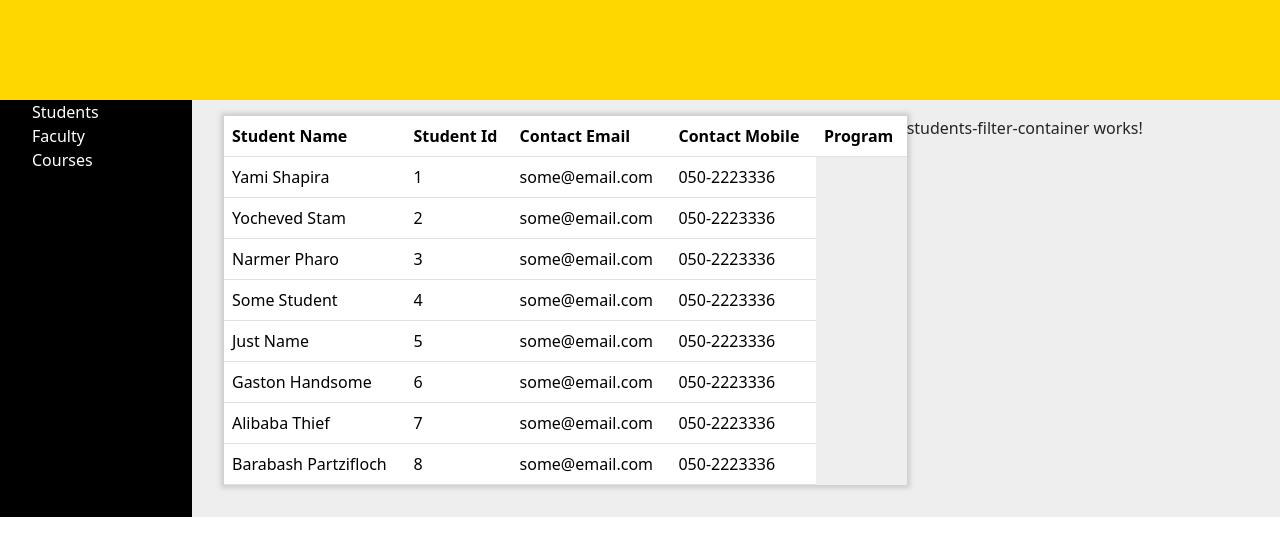
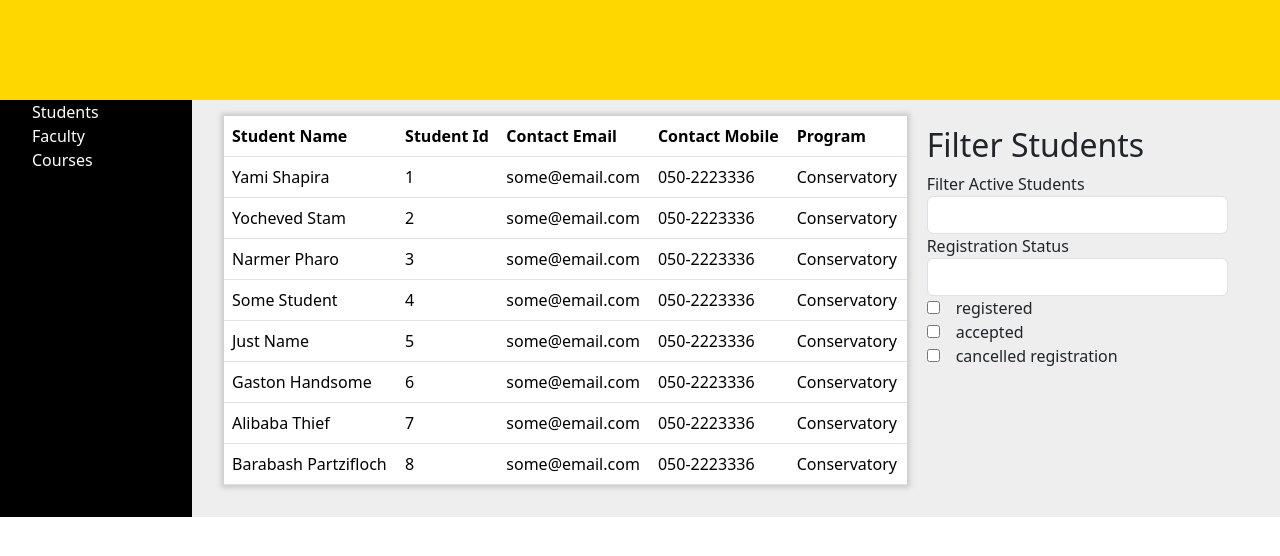
Before and after one commit to shapirab/TrilloClone, an Angular app: page /home/students in a window 1280 px wide. Shown: the top 556 px of the page. Built offline with nearby package versions, Linux system fonts and the light colour scheme.

Commit message:
3/8/23 Fixed bug in the student-filter-container

```diff
--- a/src/app/app.module.ts
+++ b/src/app/app.module.ts
@@ -13,6 +13,7 @@ import { FacultyComponent } from './components/faculty/faculty.component';
 import { CoursesComponent } from './components/courses/courses.component';
 import { StudentsMainComponent } from './components/students-main/students-main.component';
 import { StudentsFilterContainerComponent } from './components/students-filter-container/students-filter-container.component';
+import { FormsModule } from '@angular/forms';
 
 @NgModule({
   declarations: [
@@ -26,11 +27,12 @@ import { StudentsFilterContainerComponent } from './components/students-filter-c
     FacultyComponent,
     CoursesComponent,
     StudentsMainComponent,
-    StudentsFilterContainerComponent,
+    StudentsFilterContainerComponent
   ],
   imports: [
     BrowserModule,
-    AppRoutingModule
+    AppRoutingModule,
+    FormsModule
   ],
   providers: [],
   bootstrap: [AppComponent]
--- a/src/app/components/students-filter-container/students-filter-container.component.css
+++ b/src/app/components/students-filter-container/students-filter-container.component.css
@@ -0,0 +1,3 @@
+.student-filter-container{
+  padding: 10px 20px;
+}
--- a/src/app/components/students-filter-container/students-filter-container.component.html
+++ b/src/app/components/students-filter-container/students-filter-container.component.html
@@ -1 +1,25 @@
-<p>students-filter-container works!</p>
+<div class="student-filter-container">
+  <h2>Filter Students</h2>
+  <form #filterForm="ngForm" (ngSubmit)="onFilter(filterForm.value)">
+    <div class="form-group">
+      <label for="activeStudents">Filter Active Students</label>
+      <select class="form-control" ngModel name="activeStudents" id="activeStudents">
+        <option
+          *ngFor="let activityFilter of activeStudentsFilter" [value]="activityFilter.id">
+          {{activityFilter.name}}
+        </option>
+      </select>
+      <div class="form-group">
+        <label for="registrationStatus">Registration Status</label>
+        <input type="text" class="form-control" name="selectedRgistrationStatuses"
+        [(ngModel)]="registrationStatusesLine" >
+
+        <div *ngFor="let registrationStatus of registrationStatusList">
+          <input type="checkbox" class="form-check-inline" [value]="registrationStatus"
+              (change)="getSelectedRegistrationValue(registrationStatus)"/>
+            <span>{{registrationStatus.name}}</span>
+      </div>
+      </div>
+    </div>
+  </form>
+</div>
--- a/src/app/components/students-filter-container/students-filter-container.component.ts
+++ b/src/app/components/students-filter-container/students-filter-container.component.ts
@@ -1,4 +1,5 @@
 import { Component, OnInit } from '@angular/core';
+import { RegistrationStatus } from 'src/app/models/registrationStatus';
 
 @Component({
   selector: 'app-students-filter-container',
@@ -6,10 +7,62 @@ import { Component, OnInit } from '@angular/core';
   styleUrls: ['./students-filter-container.component.css']
 })
 export class StudentsFilterContainerComponent implements OnInit {
+  registrationStatusesLine: string = "";
 
-  constructor() { }
+  activeStudentsFilter = [
+    { id: 1, name: 'active'},
+    { id: 2, name: 'not active'}
+  ];
+
+  registrationStatusList : RegistrationStatus[] = [
+    {id: 1, name: 'registered', checked: false},
+    {id: 2, name: 'accepted', checked: false},
+    {id: 3, name: 'cancelled registration', checked: false},
+  ];
+
+  selectedRegistrationStatuses: RegistrationStatus[] = [];
+  constructor() {}
 
   ngOnInit(): void {
   }
 
+  onFilter(values:any){
+
+  }
+
+  getSelectedRegistrationValue(registrationStatus: RegistrationStatus){
+    this.registrationStatusesLine = "";
+    this.addOrRemoveStatus(registrationStatus);
+    this.selectedRegistrationStatuses.forEach(registrationStatus => {
+      console.log(registrationStatus)
+      this.registrationStatusesLine = this.registrationStatusesLine.concat(registrationStatus.name + ", ");
+    });
+  }
+
+  addOrRemoveStatus(registrationStatus: RegistrationStatus){
+    let isChecked = this.setRegistrationStatus(registrationStatus);
+
+    if(isChecked){
+      this.selectedRegistrationStatuses.push(registrationStatus);
+    }
+    else{
+      this.removeSelectedStatus(registrationStatus);
+    }
+  }
+
+  setRegistrationStatus(registrationStatus: RegistrationStatus){
+    if(registrationStatus.checked){
+      registrationStatus.checked = false;
+      return false;
+    }
+    registrationStatus.checked = true;
+    return true;
+  }
+
+  removeSelectedStatus(registrationStatus: RegistrationStatus){
+    let index = this.selectedRegistrationStatuses.indexOf(registrationStatus);
+    this.selectedRegistrationStatuses.splice(index, 1);
+  }
+
+
 }
--- a/src/app/components/students/students.component.html
+++ b/src/app/components/students/students.component.html
@@ -15,6 +15,7 @@
         <td>{{student.id}}</td>
         <td>{{student.mainEmail}}</td>
         <td>{{student.mainMobile}}</td>
+        <td>{{student.program}}</td>
       </tr>
     </tbody>
   </table>
--- /dev/null
+++ b/src/app/models/registrationStatus.ts
@@ -0,0 +1,5 @@
+export interface RegistrationStatus{
+  id: number,
+  name: string,
+  checked: boolean
+}
--- a/src/app/models/student.ts
+++ b/src/app/models/student.ts
@@ -10,5 +10,6 @@ export interface Student{
   registrationStatus?: string,
   houseID: number,
   numberOfFamilyMembers: number,
-  gradeInSchool: string
+  gradeInSchool: string,
+  program: string
 }
--- a/src/app/services/student.service.ts
+++ b/src/app/services/student.service.ts
@@ -21,7 +21,8 @@ export class StudentService {
         registrationStatusID: 1,
         houseID: 1,
         numberOfFamilyMembers: 3,
-        gradeInSchool: '1'
+        gradeInSchool: '1',
+        program: 'Conservatory'
       },
       {
         id: 2,
@@ -32,7 +33,8 @@ export class StudentService {
         registrationStatusID: 1,
         houseID: 1,
         numberOfFamilyMembers: 3,
-        gradeInSchool: '1'
+        gradeInSchool: '1',
+        program: 'Conservatory'
       },
       {
         id: 3,
@@ -43,7 +45,8 @@ export class StudentService {
         registrationStatusID: 1,
         houseID: 1,
         numberOfFamilyMembers: 3,
-        gradeInSchool: '1'
+        gradeInSchool: '1',
+        program: 'Conservatory'
       },
       {
         id: 4,
@@ -54,7 +57,8 @@ export class StudentService {
         registrationStatusID: 1,
         houseID: 1,
         numberOfFamilyMembers: 3,
-        gradeInSchool: '1'
+        gradeInSchool: '1',
+        program: 'Conservatory'
       },
       {
         id: 5,
@@ -65,7 +69,8 @@ export class StudentService {
         registrationStatusID: 1,
         houseID: 1,
         numberOfFamilyMembers: 3,
-        gradeInSchool: '1'
+        gradeInSchool: '1',
+        program: 'Conservatory'
       },
       {
         id: 6,
@@ -76,7 +81,8 @@ export class StudentService {
         registrationStatusID: 1,
         houseID: 1,
         numberOfFamilyMembers: 3,
-        gradeInSchool: '1'
+        gradeInSchool: '1',
+        program: 'Conservatory'
       },
       {
         id: 7,
@@ -87,7 +93,8 @@ export class StudentService {
         registrationStatusID: 1,
         houseID: 1,
         numberOfFamilyMembers: 3,
-        gradeInSchool: '1'
+        gradeInSchool: '1',
+        program: 'Conservatory'
       },
       {
         id: 8,
@@ -98,7 +105,8 @@ export class StudentService {
         registrationStatusID: 1,
         houseID: 1,
         numberOfFamilyMembers: 3,
-        gradeInSchool: '1'
+        gradeInSchool: '1',
+        program: 'Conservatory'
       }
     ]
   }
```
